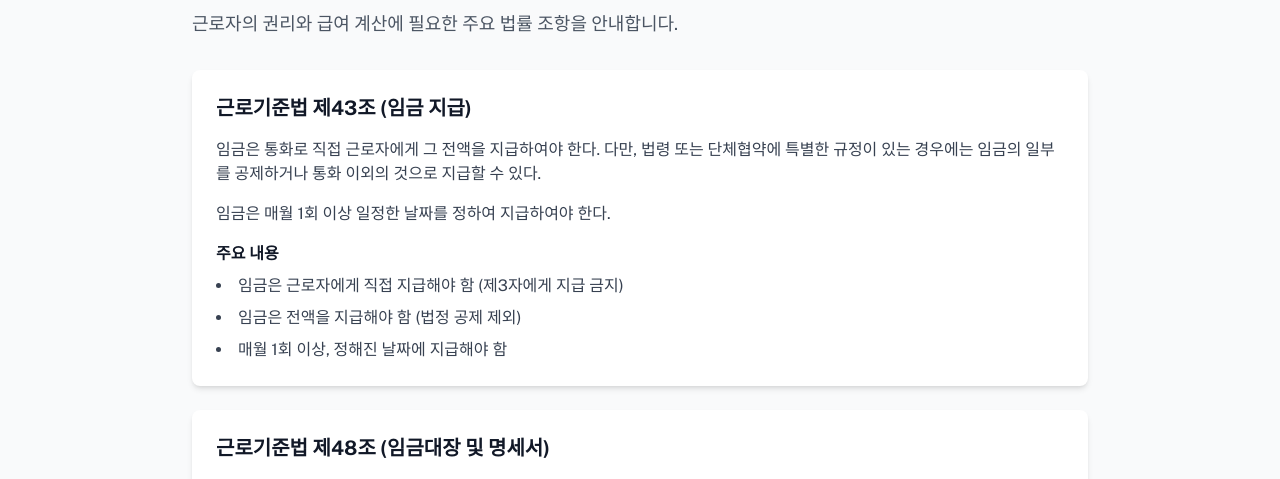
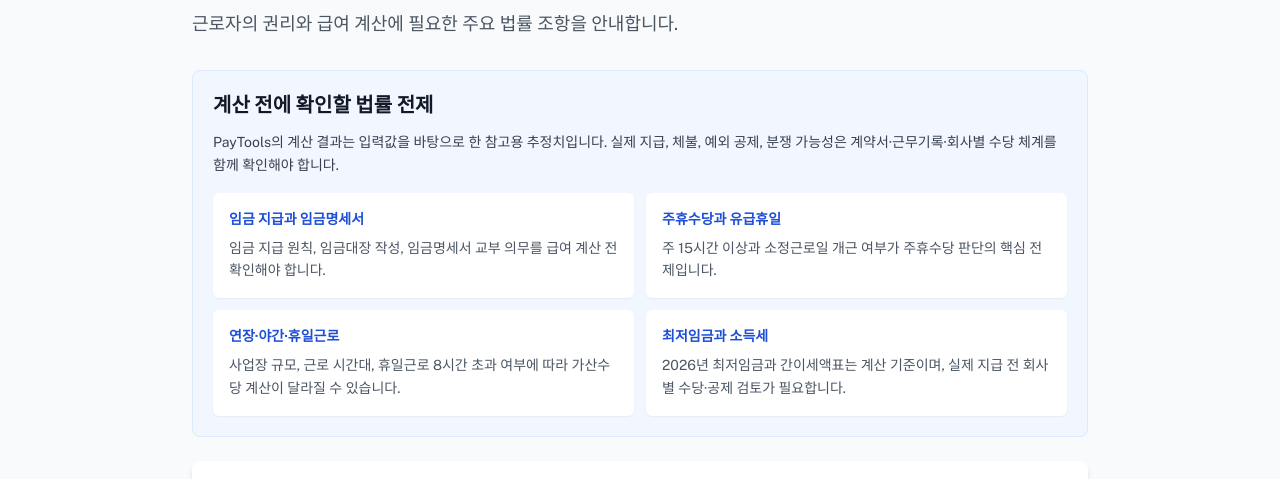
Before and after one commit to freenu0618/calcul, a React (Vite) app in the folder frontend/: page /legal in a window 1280 px wide. Shown: the part 142-621 px from the top of the page. Built offline with nearby package versions, Linux system fonts and the light colour scheme; no server answers.

Commit message:
improve: strengthen legal answer signals

```diff
--- a/frontend/src/pages/Legal.tsx
+++ b/frontend/src/pages/Legal.tsx
@@ -3,24 +3,124 @@
  */
 
 import { Link } from 'react-router-dom';
+import { Helmet } from 'react-helmet-async';
 import MainLayout from '../components/layout/MainLayout';
 import Card from '../components/common/Card';
 import PageHelmet from '../components/common/PageHelmet';
+
+const dateModified = '2026-06-20';
+
+const legalTopics = [
+  {
+    name: '임금 지급과 임금명세서',
+    description: '임금 지급 원칙, 임금대장 작성, 임금명세서 교부 의무를 급여 계산 전 확인해야 합니다.',
+  },
+  {
+    name: '주휴수당과 유급휴일',
+    description: '주 15시간 이상과 소정근로일 개근 여부가 주휴수당 판단의 핵심 전제입니다.',
+  },
+  {
+    name: '연장·야간·휴일근로',
+    description: '사업장 규모, 근로 시간대, 휴일근로 8시간 초과 여부에 따라 가산수당 계산이 달라질 수 있습니다.',
+  },
+  {
+    name: '최저임금과 소득세',
+    description: '2026년 최저임금과 간이세액표는 계산 기준이며, 실제 지급 전 회사별 수당·공제 검토가 필요합니다.',
+  },
+];
+
+const legalStructuredData = [
+  {
+    '@context': 'https://schema.org',
+    '@type': 'WebPage',
+    name: 'PayTools 근로기준법 핵심 조항',
+    url: 'https://paytools.work/legal',
+    inLanguage: 'ko-KR',
+    dateModified,
+    description:
+      '급여 계산 전에 확인할 근로기준법, 최저임금법, 소득세법 핵심 조항과 참고용 계산 한계를 정리한 PayTools 법률 정보 페이지입니다.',
+    isPartOf: {
+      '@type': 'WebSite',
+      name: 'PayTools',
+      url: 'https://paytools.work',
+    },
+    about: legalTopics.map((topic) => topic.name),
+    significantLink: [
+      'https://paytools.work/calculator',
+      'https://paytools.work/guide',
+      'https://paytools.work/faq',
+      'https://paytools.work/contact',
+    ],
+  },
+  {
+    '@context': 'https://schema.org',
+    '@type': 'DefinedTermSet',
+    name: 'PayTools 급여 계산 법률 전제',
+    url: 'https://paytools.work/legal',
+    inLanguage: 'ko-KR',
+    dateModified,
+    hasDefinedTerm: legalTopics.map((topic) => ({
+      '@type': 'DefinedTerm',
+      name: topic.name,
+      description: topic.description,
+    })),
+  },
+  {
+    '@context': 'https://schema.org',
+    '@type': 'BreadcrumbList',
+    itemListElement: [
+      {
+        '@type': 'ListItem',
+        position: 1,
+        name: '홈',
+        item: 'https://paytools.work',
+      },
+      {
+        '@type': 'ListItem',
+        position: 2,
+        name: '법률 정보',
+        item: 'https://paytools.work/legal',
+      },
+    ],
+  },
+];
 
 const Legal = () => {
   return (
     <>
     <PageHelmet
       title="근로기준법 핵심 조항 - 법률 정보"
-      description="급여 계산에 필요한 근로기준법, 최저임금법, 소득세법의 핵심 조항을 쉽게 정리했습니다."
+      description="급여 계산에 필요한 근로기준법, 최저임금법, 소득세법의 핵심 조항과 PayTools 계산 결과의 참고용 한계를 정리했습니다."
       path="/legal"
     />
+    <Helmet>
+      <script type="application/ld+json">
+        {JSON.stringify(legalStructuredData)}
+      </script>
+    </Helmet>
     <MainLayout>
       <div className="max-w-4xl mx-auto">
         <h1 className="text-4xl font-bold text-gray-900 mb-4">근로기준법 핵심 조항</h1>
         <p className="text-lg text-gray-600 mb-8">
           근로자의 권리와 급여 계산에 필요한 주요 법률 조항을 안내합니다.
         </p>
+
+        <section className="mb-6 rounded-lg border border-blue-100 bg-blue-50/70 p-5" aria-labelledby="legal-scope-title">
+          <h2 id="legal-scope-title" className="text-xl font-bold text-gray-900 mb-3">
+            계산 전에 확인할 법률 전제
+          </h2>
+          <p className="text-sm leading-relaxed text-gray-700 mb-4">
+            PayTools의 계산 결과는 입력값을 바탕으로 한 참고용 추정치입니다. 실제 지급, 체불, 예외 공제, 분쟁 가능성은 계약서·근무기록·회사별 수당 체계를 함께 확인해야 합니다.
+          </p>
+          <div className="grid gap-3 md:grid-cols-2">
+            {legalTopics.map((topic) => (
+              <article key={topic.name} className="rounded-md bg-white p-4 shadow-sm">
+                <h3 className="text-sm font-bold text-blue-700 mb-2">{topic.name}</h3>
+                <p className="text-sm leading-relaxed text-gray-600">{topic.description}</p>
+              </article>
+            ))}
+          </div>
+        </section>
 
         <Card title="근로기준법 제43조 (임금 지급)">
           <div className="prose max-w-none">
@@ -130,6 +230,9 @@ const Legal = () => {
             본 페이지는 근로기준법 및 관련 법률의 주요 조항을 요약한 것입니다.
             실제 법률 해석 및 적용은 법원, 노동위원회, 노무사 등 전문가와 상담하시기 바랍니다.
           </p>
+          <p className="mt-2 text-sm text-yellow-800">
+            공개 문의나 AI 답변에서 주민등록번호, 계좌번호, 직원 이름이 포함된 급여명세서 원본 같은 민감정보는 요청하지 않습니다.
+          </p>
         </div>
 
         <div className="mt-6 bg-blue-50 border-l-4 border-blue-400 p-4">
@@ -146,6 +249,11 @@ const Legal = () => {
               </Link>
             </li>
             <li>
+              <Link to="/contact" className="text-blue-600 hover:text-blue-700">
+                ✉️ 공식 문의하기
+              </Link>
+            </li>
+            <li>
               <Link to="/" className="text-blue-600 hover:text-blue-700">
                 🧮 급여 계산기로 돌아가기
               </Link>
```
Also changed, not shown: frontend/public/llms.txt, 1 other file (tests, documents, lock files or other folders).
